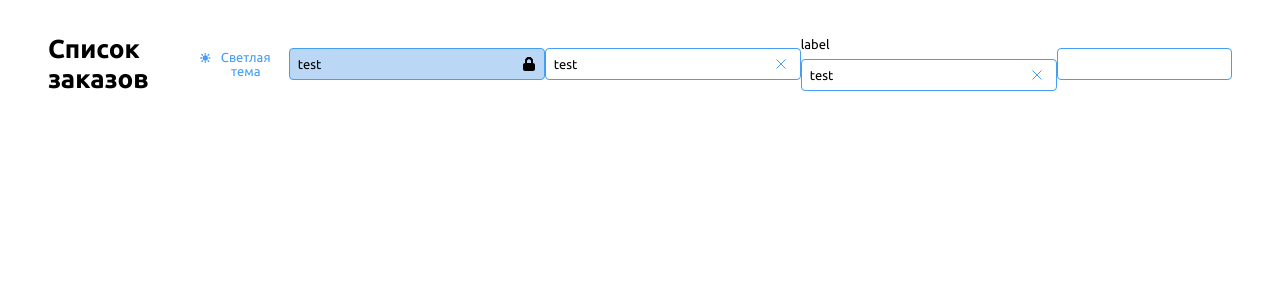
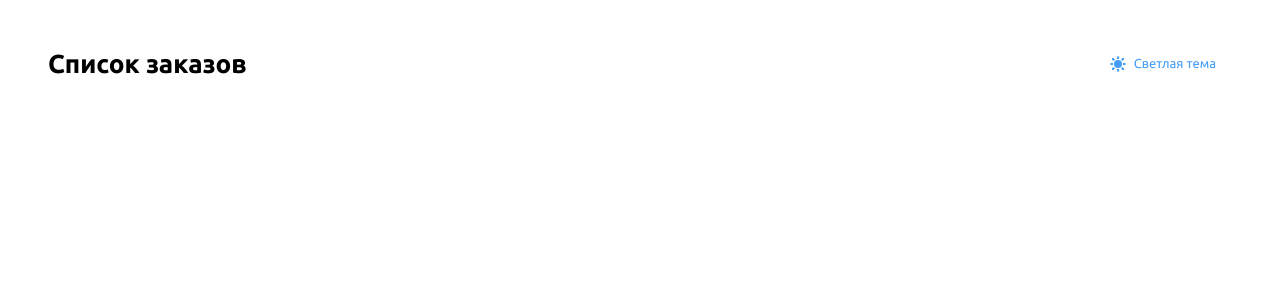
Before and after one commit to NyaMilk/lessons-js-react, a React (Create React App) app: page / in a window 1280 px wide. Shown: the top 300 px of the page. Built offline with nearby package versions, Linux system fonts and the light colour scheme.

Commit message:
first homework

```diff
--- a/src/App.js
+++ b/src/App.js
@@ -1,14 +1,8 @@
 import React from "react";
-import AdminPanel from "./modules/pages/AdminPanel/AdminPanel";
-import { Provider } from "react-redux";
-import store from "./redux/store";
+import { AdminPanel } from "./modules/pages/AdminPanel/AdminPanel";
 
 function App() {
-  return (
-    <Provider store={store}>
-      <AdminPanel />
-    </Provider>
-  );
+  return <AdminPanel />;
 }
 
 export default App;
--- a/src/modules/components/Header/Header.jsx
+++ b/src/modules/components/Header/Header.jsx
@@ -1,56 +1,49 @@
 import React, { useEffect, useState } from "react";
 import classnames from "classnames";
 import styles from "./Header.module.css";
-import { Button, Input, Searchbar } from "../../../shared/components";
+import { Button, Switcher } from "../../../shared/components";
 
-function Header() {
-  const [show, setShow] = useState(false);
+export const Header = () => {
+  const [isShow, setShow] = useState(false);
 
   useEffect(() => {
     const onClickOutside = () => setShow(false);
-    if (show) {
+    if (isShow) {
       window.addEventListener("click", onClickOutside);
     }
     return () => window.removeEventListener("click", onClickOutside);
-  }, [show]);
+  }, [isShow]);
 
-  const showModalHandler = (e) => {
+  const modalHandler = (e) => {
     e.stopPropagation();
-    setShow(!show);
+    setShow(!isShow);
   };
 
   const dropdownClass = classnames(styles.dropdown, {
-    [styles.dropdownActive]: show,
+    [styles.dropdownActive]: isShow,
   });
 
   const themeItems = [
     {
       title: "Светлая",
-      prefixIcon: { icon: "sun" },
+      icon: { name: "sun" },
       transparent: true,
     },
     {
       title: "Темная",
-      prefixIcon: { icon: "moon" },
+      icon: { name: "moon" },
     },
   ];
 
   return (
     <header className={styles._}>
       <h1>Список заказов</h1>
-      <Button icon={{ name: "sun" }} transparent onClick={showModalHandler}>
+      <Button icon={{ name: "sun" }} transparent onClick={modalHandler}>
         Светлая тема
       </Button>
-      {/* <Switcher className={dropdownClass} items={themeItems}>
+      <Switcher className={dropdownClass} items={themeItems}>
         Выберите тему
-      </Switcher> */}
-
-      <Input value="test" disabled />
-      <Input value="test" />
-      <Input value="test" label="label" />
-      <Searchbar />
+      </Switcher>
     </header>
   );
-}
-
-export default Header;
+};
--- a/src/redux/store.js
+++ /dev/null
@@ -1,8 +0,0 @@
-import { configureStore } from "@reduxjs/toolkit";
-import tableSlice from "./tableSlice";
-
-export default configureStore({
-  reducer: {
-    table: tableSlice,
-  },
-});
--- a/src/redux/tableSlice.js
+++ /dev/null
@@ -1,26 +0,0 @@
-import { createSlice } from "@reduxjs/toolkit";
-
-const initialState = {
-  search: "",
-  sort: "Asc",
-  dateFrom: 0,
-  dateTo: 0,
-  amountFrom: 0,
-  amountTo: 0,
-  data: {},
-  rowCount: null,
-};
-
-const tableSlice = createSlice({
-  name: "table",
-  initialState,
-  reducers: {
-    tableClear: () => initialState,
-    getAllDate: (state, action) => {
-      state.data = action.payload;
-    },
-  },
-});
-
-export const { tableClear, getAllDate } = tableSlice.actions;
-export default tableSlice.reducer;
--- a/src/shared/components/Icon/Icon.jsx
+++ b/src/shared/components/Icon/Icon.jsx
@@ -28,7 +28,7 @@ const ICONS = {
   close: XMediumIcon,
 };
 
-export const Icon = ({ className, name }) => {
+export const Icon = ({ name, className }) => {
   const Icon = ICONS[name];
 
   return <Icon className={className} />;
--- a/src/shared/components/Input/Input.jsx
+++ b/src/shared/components/Input/Input.jsx
@@ -3,6 +3,8 @@ import classnames from "classnames";
 import styles from "./Input.module.css";
 import { Button } from "../Button/Button";
 import { Icon } from "../Icon/Icon";
+
+const noop = () => {};
 
 export const Input = ({
   className,
@@ -13,37 +15,41 @@ export const Input = ({
   value,
   incorrect,
   disabled,
-  onChange,
+  onChange = noop,
   onClear,
 }) => {
-  const inputClassName = classnames(styles._, className, {
+  const blockClassName = classnames(styles._, {
     [styles.incorrect]: !!incorrect,
     [styles.disabled]: !!disabled,
   });
+  const inputClassName = classnames(styles.input, className);
+  const labelId = parseInt(Date.now() * Math.random()).toString();
 
-  //todo
   return (
-    <label>
-      {label && <span className={styles.label}>{label}</span>}
-      <div className={inputClassName}>
+    <div className={blockClassName}>
+      {label && (
+        <label htmlFor={labelId} className={styles.label}>
+          {label}
+        </label>
+      )}
       <input
-          className={styles.input}
+        id={labelId}
+        className={inputClassName}
         type={type}
         name={name}
         value={value}
         placeholder={placeholder}
         onChange={onChange}
       />
-        {value && !disabled && (
+      {value && !disabled && onClear && (
         <Button
           className={styles.button}
-            icon={{ name: "close" }}
+          icon={{ name: "close", className: styles.icon }}
           transparent
           onClick={onClear}
         />
       )}
       {disabled && <Icon name="locked" className={styles.icon} />}
     </div>
-    </label>
   );
 };
--- a/src/shared/components/Input/Input.module.css
+++ b/src/shared/components/Input/Input.module.css
@@ -23,6 +23,7 @@
 
 .icon {
   position: absolute;
+  bottom: 0;
   right: 0;
   width: 2rem;
   height: 2rem;
@@ -30,6 +31,17 @@
   stroke: var(--color-day-light-blue);
   fill: var(--color-day-light-blue);
   cursor: pointer;
+}
+
+.button {
+  position: absolute;
+  bottom: 0;
+  right: 0;
+}
+
+.button .icon {
+  stroke: var(--color-day-light-blue);
+  fill: var(--color-day-light-blue);
 }
 
 .incorrect,
@@ -48,13 +60,6 @@
   color: var(--color-day-black);
 }
 
-.button {
-  position: absolute;
-  top: 0;
-  right: 0.25rem;
-  /* bottom: 0.25rem; */
-}
-
 .button .icon {
   fill: var(--color-day-light-blue);
   stroke: var(--color-day-light-blue);
--- a/src/shared/components/Searchbar/Searchbar.jsx
+++ b/src/shared/components/Searchbar/Searchbar.jsx
@@ -1,42 +1,16 @@
 import React from "react";
 import classnames from "classnames";
 import styles from "./Searchbar.module.css";
-import { Button } from "../Button/Button";
 import { Icon } from "../Icon/Icon";
+import { Input } from "../Input/Input";
 
-export const Searchbar = ({
-  className,
-  icon: { name: iconName, className: iconClass } = {},
-  name,
-  placeholder,
-  onChange,
-  value,
-  button: buttonProps = {},
-  disabled,
-}) => {
+export const Searchbar = ({ className, ...props }) => {
   const searchbarClassName = classnames(styles._, className);
-
-  const iconClassName = classnames(styles.icon, iconClass);
 
   return (
     <div className={searchbarClassName}>
-      <input
-        className={styles.input}
-        type="text"
-        name={name}
-        value={value}
-        placeholder={placeholder}
-        disabled={disabled}
-        onChange={onChange}
-      />
-      {iconName && <Icon className={iconClass} name={iconClassName} />}
-      {value && (
-        <Button
-          className={styles.button}
-          icon={{ name: "close", className: styles.icon }}
-          {...buttonProps}
-        />
-      )}
+      <Input className={styles.input} {...props} />
+      <Icon name="search" className={styles.icon} />
     </div>
   );
 };
--- a/src/shared/components/Searchbar/Searchbar.module.css
+++ b/src/shared/components/Searchbar/Searchbar.module.css
@@ -1,28 +1,19 @@
 ._ {
-  display: flex;
-  flex-direction: column;
-  gap: 0.5rem;
   position: relative;
-  width: 16rem;
-  height: 2rem;
 }
 
 .input {
-  width: 100%;
-  height: 100%;
   padding: 0.5rem 2rem;
-  border-radius: 0.25rem;
-  box-sizing: border-box;
-  background-color: var(--color-day-white);
-  border: 0.0625rem solid var(--color-blue);
 }
 
 .input::placeholder {
   color: var(--color-day-light-blue);
 }
 
-.input + .icon {
+.icon {
   position: absolute;
+  bottom: 0;
+  left: 0;
   width: 2rem;
   height: 2rem;
   padding: 0.5rem;
@@ -32,20 +23,3 @@
   stroke: var(--color-day-light-blue);
   fill: var(--color-day-light-blue);
 }
-
-.button {
-  position: absolute;
-  right: 0.25rem;
-  bottom: 0.25rem;
-}
-
-.button .icon {
-  stroke: var(--color-day-light-blue);
-  fill: var(--color-day-light-blue);
-}
-
-/* todo */
-.custom-customSearchbar_with-icon {
-  position: relative;
-  width: 16rem;
-}
--- a/src/shared/components/Switcher/Switcher.jsx
+++ b/src/shared/components/Switcher/Switcher.jsx
@@ -4,10 +4,10 @@ import styles from "./Switcher.module.css";
 import { Button } from "../Button/Button";
 
 export const Switcher = ({ className, children, items }) => {
-  const customDropdownClass = classnames(styles._, className);
+  const switcherClassName = classnames(styles._, className);
 
   return (
-    <div className={customDropdownClass}>
+    <div className={switcherClassName}>
       {children}
       {items.map(({ title, ...props }) => {
         return (
--- a/src/shared/components/index.js
+++ b/src/shared/components/index.js
@@ -4,3 +4,4 @@ export { Icon } from "./Icon/Icon";
 export { Radio } from "./Radio/Radio";
 export { Input } from "./Input/Input";
 export { Searchbar } from "./Searchbar/Searchbar";
+export { Switcher } from "./Switcher/Switcher";
```
Also changed, not shown: src/modules/pages/AdminPanel/AdminPanel.jsx (+3 -5 lines). Lines whose indentation alone changed are shown as unchanged.
